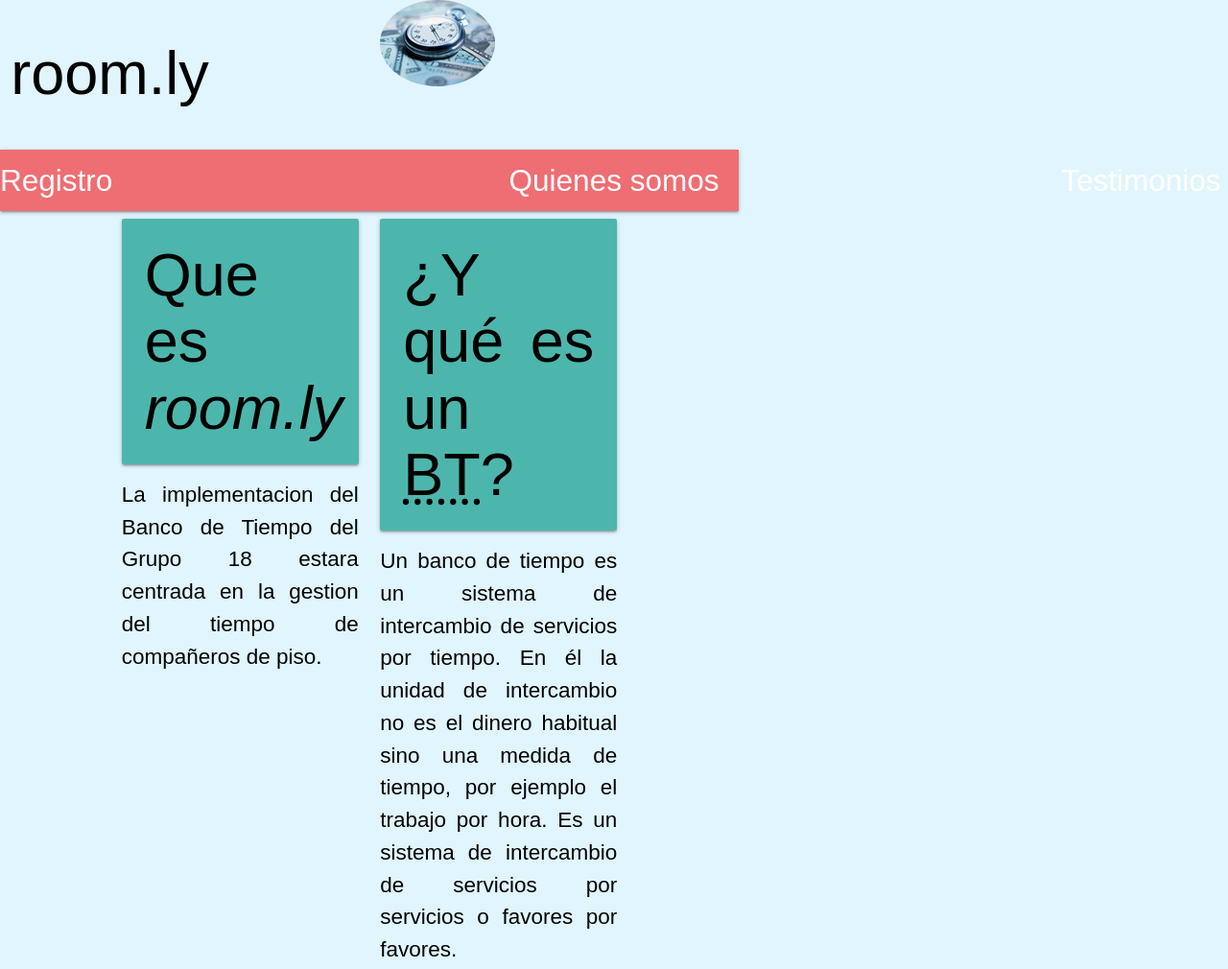
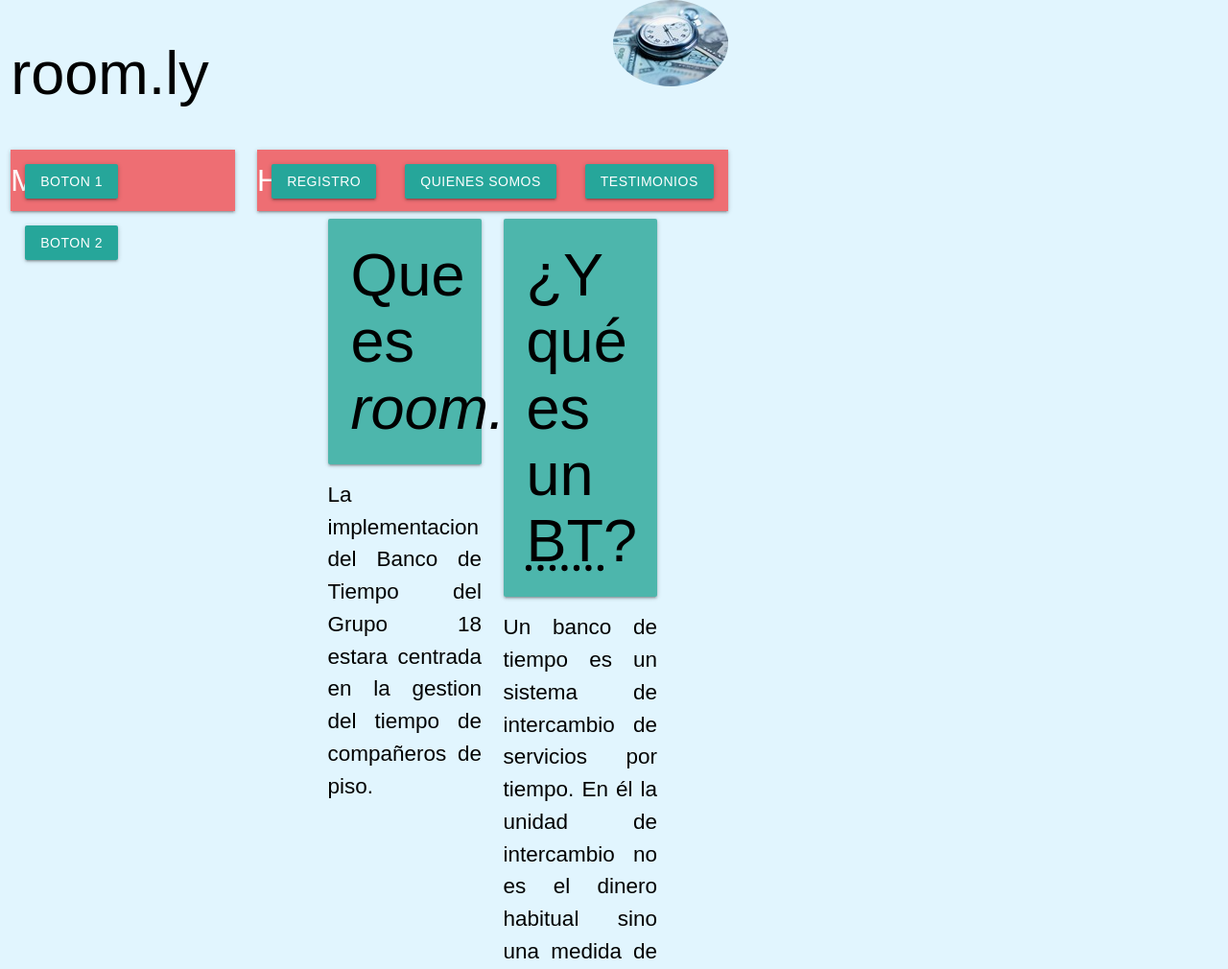
Before and after one commit to eduardobritosan/uya-practica-1, a plain HTML site: page practica-4/index.html in a window 1280 px wide. Shown: the top 1010 px of the page at 96% size. Drawn offline with Linux system fonts and the light colour scheme; files that its build step writes are made by us from their sources.

Commit message:
Segunda parte del materialize

```diff
--- a/practica-4/index.html
+++ b/practica-4/index.html
@@ -23,17 +23,40 @@
                 <h1 class="left-align">room.ly</h1>
             </div>
             <div class="col s6">
-                <img  src="images/logo.jpg" class="circle right-align">
+                <img  src="images/logo.jpg" class="circle right">
             </div>
         </div>
     </header>
+    <div class="row">
+        <div class="col s4">
             <nav>
-            <a class="brand-logo left">Registro</a>
-            <a class="brand-logo center">Quienes somos</a>
-            <a class="brand-logo right">Testimonios</a>
+                <div class="nav-wrapper">
+                    <a href="#" class="brand-logo">Menú</a>
+                    <ul id="nav-mobile" class="right hide-on-med-and-down">
+                        <li><a class="waves-effect waves-light btn">Boton 1</a></li>
+                        <li><a class="waves-effect waves-light btn">Boton 2</a></li>
+                    </ul>
+                </div>
             </nav>
+        </div>
+
+
+
+        <div class="col s8">
+            <nav>
+                <div class="nav-wrapper">
+                    <a href="#!" class="brand-logo">HOME</a>
+                    <ul class="right hide-on-med-and-down">
+                        <li><a class="waves-effect waves-light btn">Registro</a></li>
+                        <li><a class="waves-effect waves-light btn">Quienes somos</a></li>
+                        <li><a class="waves-effect waves-light btn">Testimonios</a></li>
+                    </ul>
+                </div>
+            </nav>
+
+            <div class="container">
             <section>
-            <div class="container">
+
                     <div class="row">
                         <div class="col s6">
                             <header><h1 class="card-panel teal lighten-2">Que es <dfn>room.ly</dfn></h1></header>
@@ -47,16 +70,16 @@
                             </article>
                         </div>
                     </div>
-            </div>
+
 
             </section>
             <section>
+
                     <table>
                         <tr>
                             <td><strong><h3>Costes</h3></strong> </td>
                         </tr>
                         <tr>
-
                             <td><em>Subscripción</em></td>
                             <td><em>Precios</em></td>
                             <td><em>Duracion</em></td>
@@ -96,6 +119,8 @@
                     </table>
                     <caption><strong>CADA PERSONA EXTRA SERA UN SUPLEMENTO DE 3€</strong></caption>
 
+
+
             </section>
             <section>
                 <br>Cualidades más importantes de <abbr title="Room.ly">RL</abbr> </br>
@@ -129,6 +154,10 @@
                     </fieldset>
                 </form>
             </section>
+        </div>
+    </div>
+</div>
+
         <footer>
             <p>Realizado por: Eduardo Brito, Sergio Torres y David Rodriguez</p>
             <p><a href="https://github.com/eduardobritosan/uya-practicas/tree/master/practica-2">Link de la practica.</a></p>
```
Lines whose indentation alone changed are shown as unchanged.
